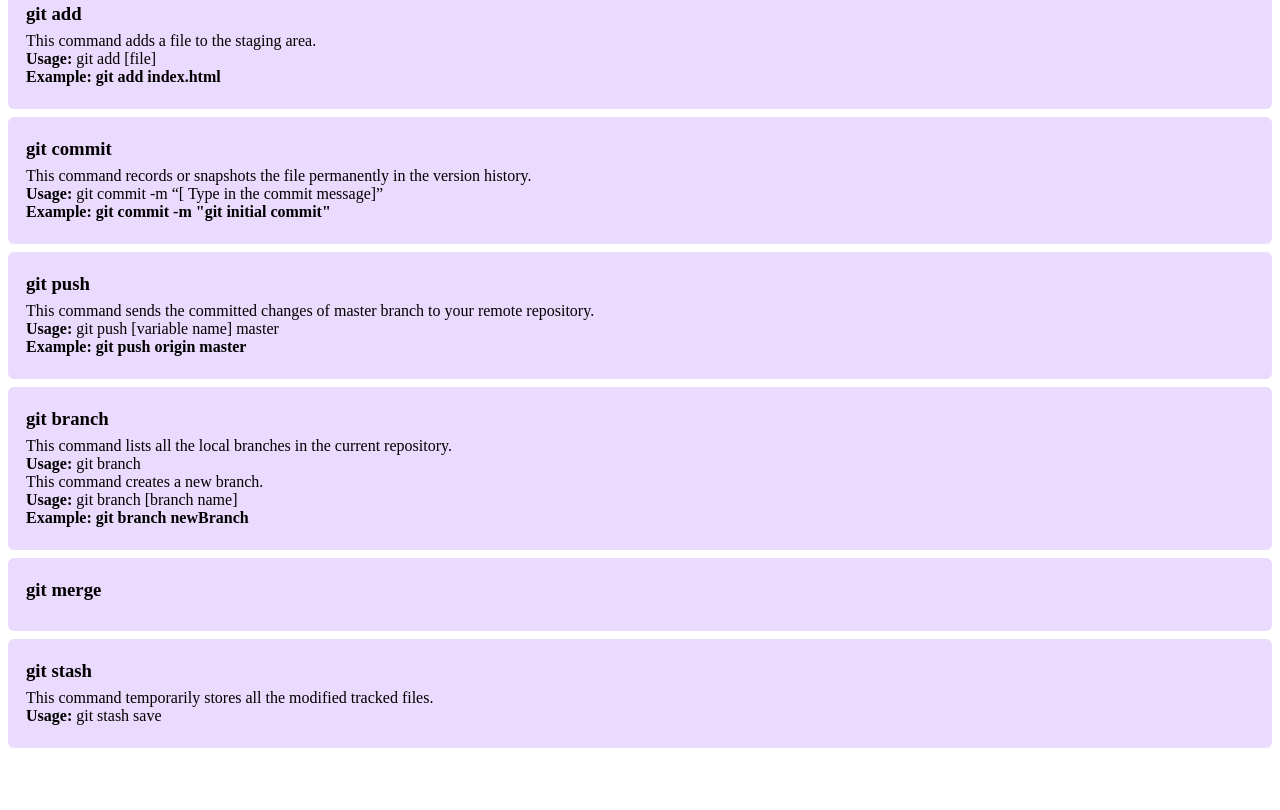
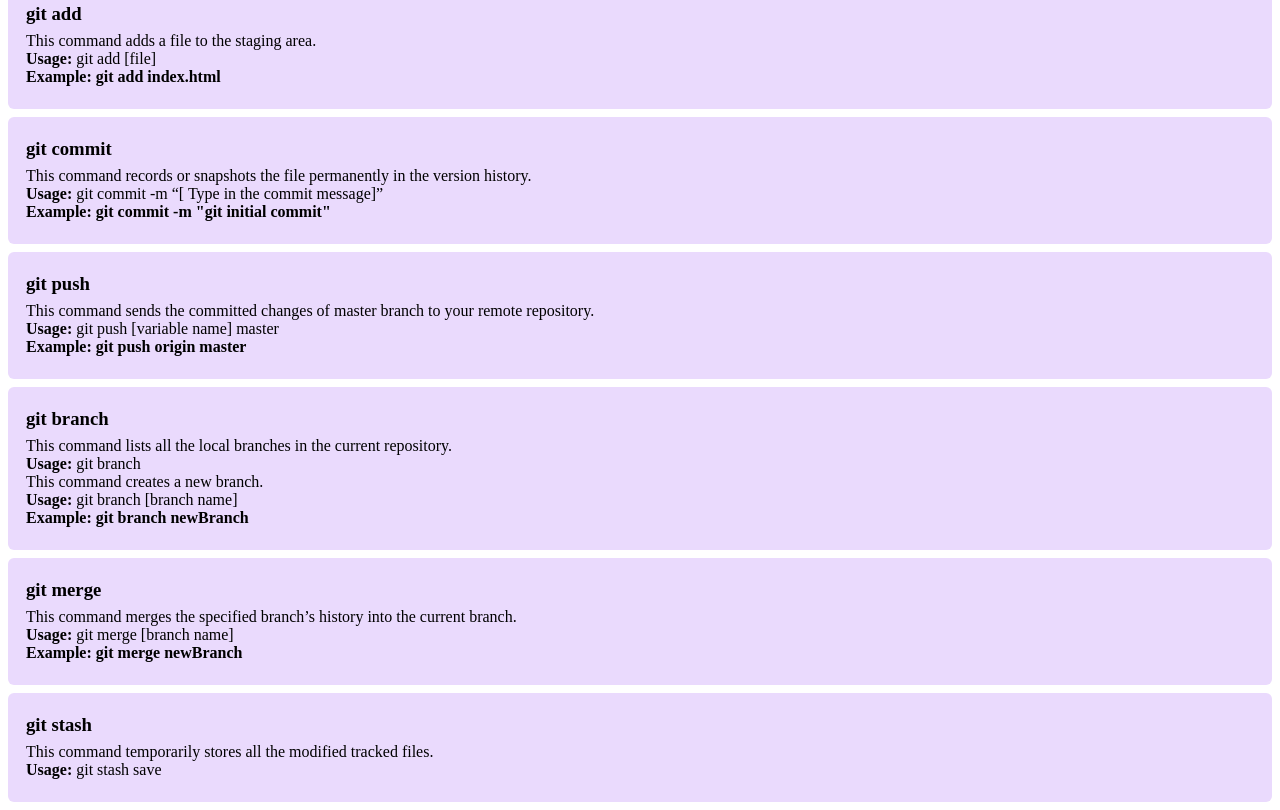
Before and after one commit to Mounika-sdet-9/git-tutorial, a plain HTML site: page index.html in a window 1280 px wide. Shown: the part 1043-1853 px from the top of the page. Before the commit the page ends 1799 px from the top, so only its background shows below. Drawn offline with Linux system fonts and the light colour scheme.

Commit message:
merge section data updated

```diff
--- a/index.html
+++ b/index.html
@@ -115,6 +115,11 @@ span{
 
 <div id="container">
 	<h3 class="title">git merge</h3>
+	<p>
+		This command merges the specified branch’s history into the current branch.
+	</p>
+	<p><span>Usage: </span>git merge [branch name]</p>
+	<p><span>Example: <span>git merge newBranch</p>
 </div>
 
 <div id="container">
```
